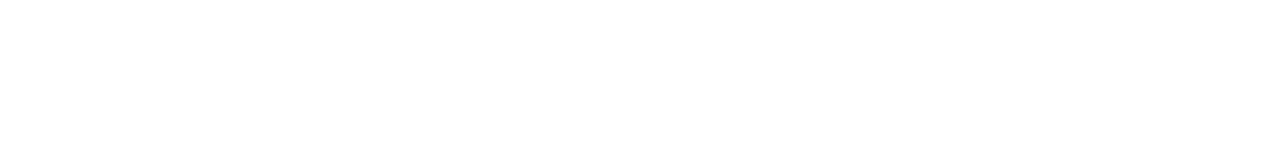
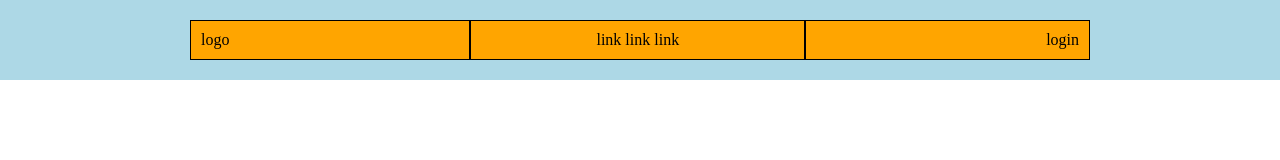
Before and after one commit to giovanni2299/htmlcss-struttura-discord, a plain HTML site: page index.html in a window 1280 px wide. Drawn offline with Linux system fonts and the light colour scheme.

Commit message:
Refact:CSS header rules

```diff
--- a/css/style.css
+++ b/css/style.css
@@ -5,12 +5,46 @@
 }
 /* RESET */
 
+/* Inizio CSS del Header */
+header{
+    background-color: lightblue;
+    padding: 20px;
+}
 
+.container{
+    max-width: 900px;
+    margin: 0 auto;
+}
+
+.row{
+    display: flex;
+    justify-content:space-between;
+}
+
+.logo-top{
+    flex-grow: 1;
+    padding: 10px;
+}
+
+.links{
+    flex-grow: 1;
+    text-align: center;
+    padding: 10px;
+}
+
+.login{
+    flex-grow: 1;
+    text-align: right;
+    padding: 10px;
+}
+
+[class^="col"]{
+    background-color: orange;
+    border: 1px solid black;
+}
+/* /Fine parte CSS del Header */
 
 
 
 
 /* DEBUG */
-.debug>header{
-    background-color: lightblue;
-}
--- a/index.html
+++ b/index.html
@@ -11,9 +11,9 @@
         <section>
             <div class="container">
                 <div class="row">
-                    <div class="col">
-
-                    </div>
+                   <div class="col logo-top">logo</div>
+                   <div class="col links">link link link </div>
+                   <div class="col login">login</div>
                 </div>
             </div>
         </section>
```
